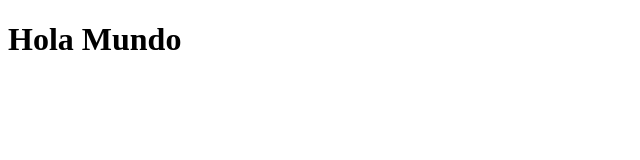
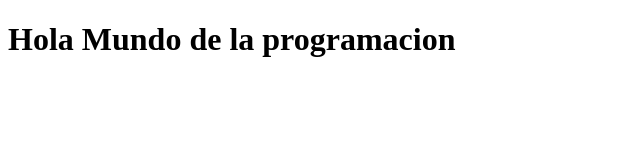
Before and after one commit to NicoMaximiliano/prueba-git, a plain HTML site: page index.html in a window 1280 px wide. Shown: the whole page, without its empty margins (0-640 px from the left). Drawn offline with Linux system fonts and the light colour scheme.

Commit message:
Modificacion del texto de la etiqueta h1

```diff
--- a/index.html
+++ b/index.html
@@ -6,6 +6,6 @@
     <title>Prueba de Git</title>
   </head>
   <body>
-    <h1>Hola Mundo</h1>
+    <h1>Hola Mundo de la programacion</h1>
   </body>
 </html>
```
